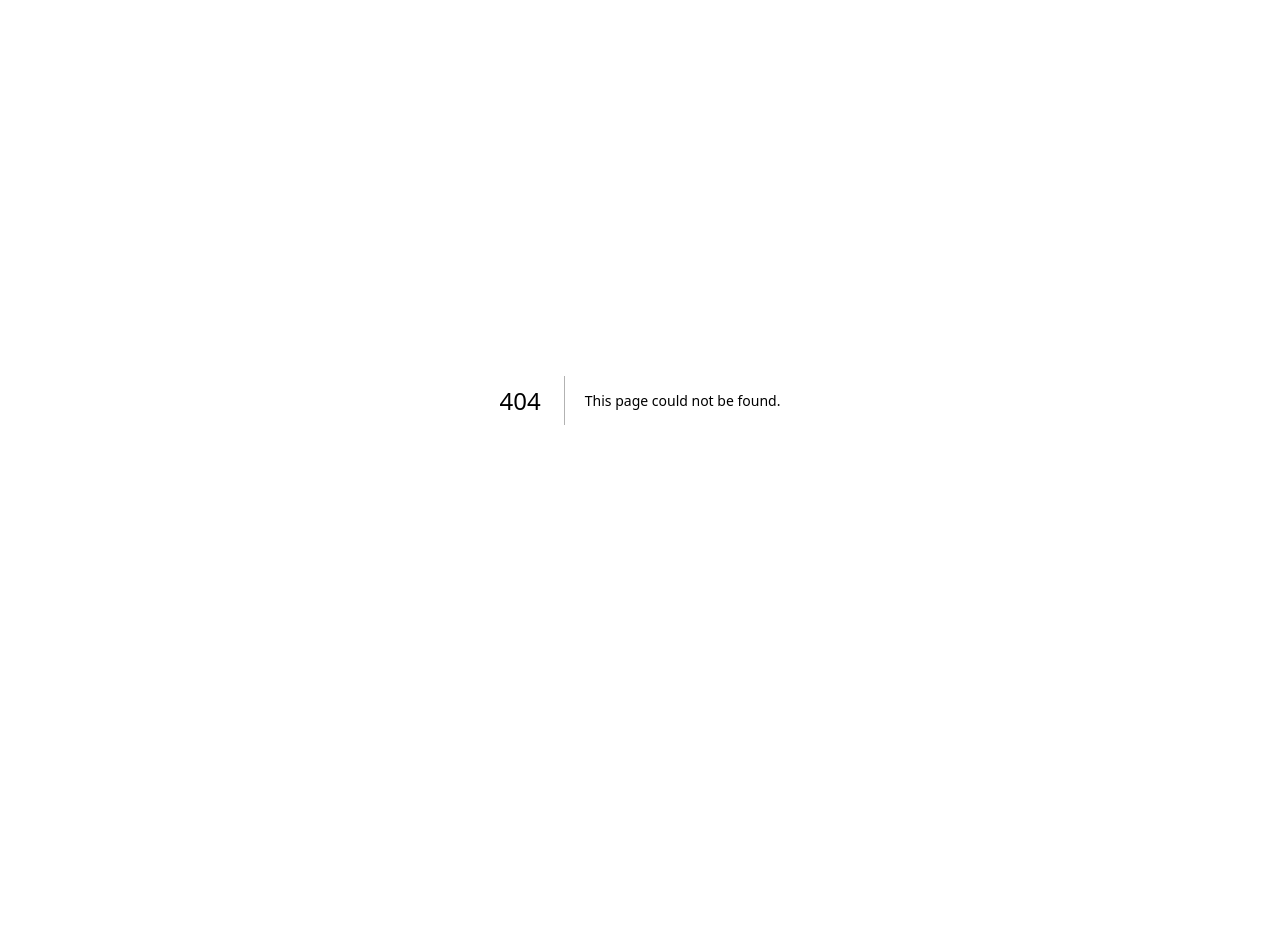
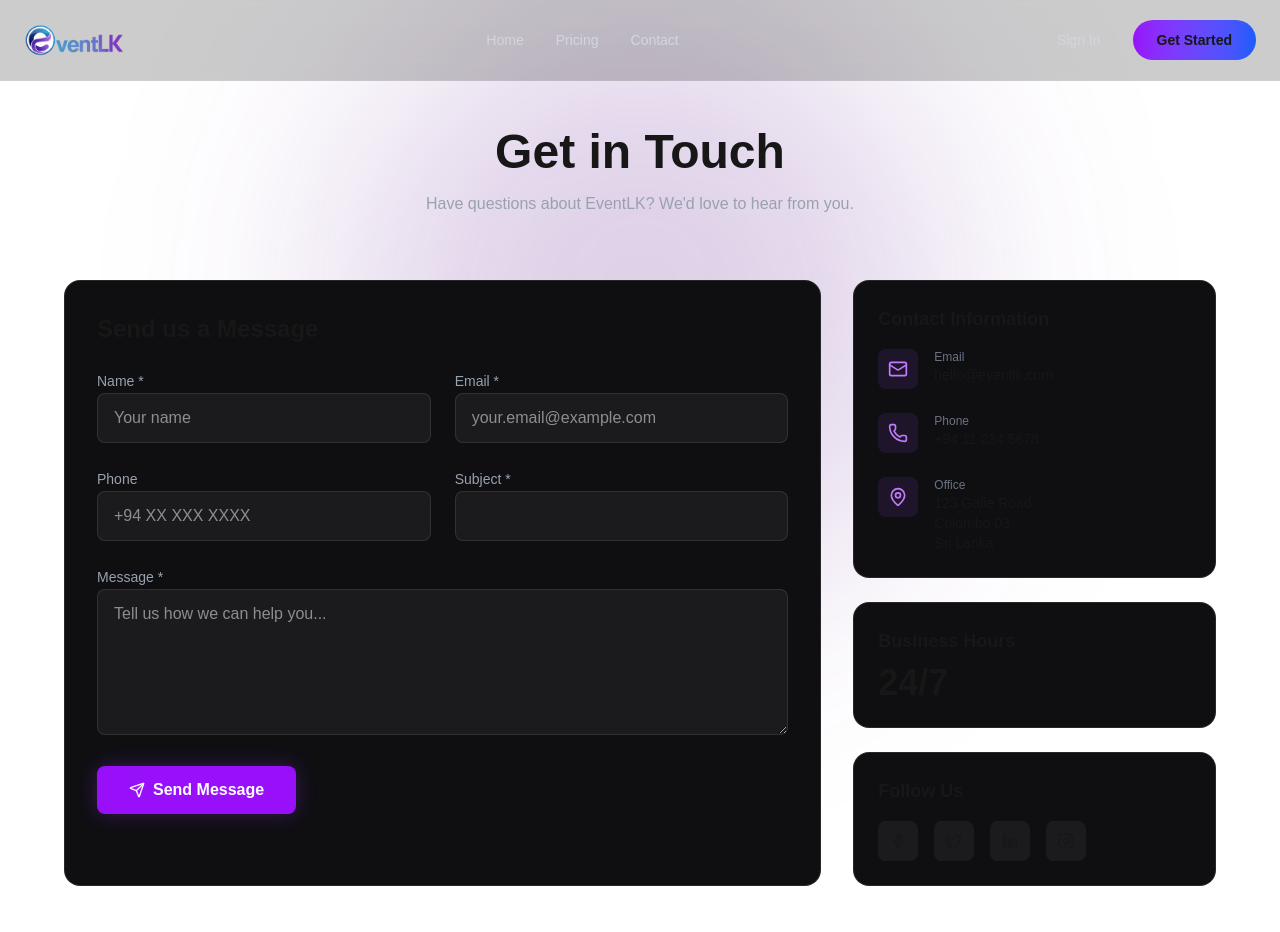
Before and after one commit to muhamed-zumair/Project-Eventlk, a Next.js app in the folder frontend/: page /contact in a window 1280 px wide. Before the commit this address had no page. Shown: the top 932 px of the page. Before the commit the page ends 800 px from the top, so only its background shows below. Built offline with nearby package versions, Linux system fonts and the light colour scheme.

Commit message:
feat: add contact section

```diff
--- /dev/null
+++ b/frontend/src/app/(landing)/contact/page.tsx
@@ -0,0 +1,106 @@
+'use client';
+
+import { Mail, Phone, MapPin, Clock, Facebook, Twitter, Linkedin, Instagram, Send } from 'lucide-react';
+
+export default function ContactPage() {
+  return (
+    <div className="min-h-screen pt-32 pb-20 px-6 relative overflow-hidden">
+      {/* Background Glow */}
+      <div className="absolute top-0 left-1/2 -translate-x-1/2 w-[600px] h-[600px] bg-purple-900/20 blur-[120px] rounded-full pointer-events-none" />
+
+      <div className="max-w-6xl mx-auto relative z-10">
+        <div className="text-center mb-16">
+          <h1 className="text-4xl md:text-5xl font-bold mb-4">Get in Touch</h1>
+          <p className="text-gray-400">Have questions about EventLK? We'd love to hear from you.</p>
+        </div>
+
+        <div className="grid grid-cols-1 lg:grid-cols-3 gap-8 mb-12">
+          {/* LEFT: Contact Form */}
+          <div className="lg:col-span-2 bg-[#0F0F12] border border-white/10 rounded-2xl p-8">
+            <h2 className="text-2xl font-bold mb-6">Send us a Message</h2>
+            <form className="space-y-6">
+              <div className="grid grid-cols-1 md:grid-cols-2 gap-6">
+                <div className="space-y-2">
+                  <label className="text-sm text-gray-400">Name *</label>
+                  <input type="text" placeholder="Your name" className="w-full bg-white/5 border border-white/10 rounded-lg px-4 py-3 focus:outline-none focus:border-purple-500 transition-colors text-white" />
+                </div>
+                <div className="space-y-2">
+                  <label className="text-sm text-gray-400">Email *</label>
+                  <input type="email" placeholder="your.email@example.com" className="w-full bg-white/5 border border-white/10 rounded-lg px-4 py-3 focus:outline-none focus:border-purple-500 transition-colors text-white" />
+                </div>
+              </div>
+
+              <div className="grid grid-cols-1 md:grid-cols-2 gap-6">
+                <div className="space-y-2">
+                  <label className="text-sm text-gray-400">Phone</label>
+                  <input type="text" placeholder="+94 XX XXX XXXX" className="w-full bg-white/5 border border-white/10 rounded-lg px-4 py-3 focus:outline-none focus:border-purple-500 transition-colors text-white" />
+                </div>
+                <div className="space-y-2">
+                  <label className="text-sm text-gray-400">Subject *</label>
+                  <input type="text" className="w-full bg-white/5 border border-white/10 rounded-lg px-4 py-3 focus:outline-none focus:border-purple-500 transition-colors text-white" />
+                </div>
+              </div>
+
+              <div className="space-y-2">
+                <label className="text-sm text-gray-400">Message *</label>
+                <textarea rows={5} placeholder="Tell us how we can help you..." className="w-full bg-white/5 border border-white/10 rounded-lg px-4 py-3 focus:outline-none focus:border-purple-500 transition-colors text-white"></textarea>
+              </div>
+
+              <button className="bg-purple-600 hover:bg-purple-700 text-white font-bold py-3 px-8 rounded-lg flex items-center gap-2 transition-all shadow-[0_0_20px_rgba(147,51,234,0.3)]">
+                <Send className="w-4 h-4" /> Send Message
+              </button>
+            </form>
+          </div>
+
+          {/* RIGHT: Info Cards */}
+          <div className="space-y-6">
+            {/* Contact Info */}
+            <div className="bg-[#0F0F12] border border-white/10 rounded-2xl p-6 space-y-6">
+              <h3 className="font-bold text-lg mb-4">Contact Information</h3>
+              <div className="flex items-start gap-4">
+                <div className="w-10 h-10 rounded-lg bg-purple-500/10 flex items-center justify-center text-purple-400"><Mail className="w-5 h-5"/></div>
+                <div><p className="text-xs text-gray-500">Email</p><p className="text-sm font-medium">hello@eventlk.com</p></div>
+              </div>
+              <div className="flex items-start gap-4">
+                <div className="w-10 h-10 rounded-lg bg-purple-500/10 flex items-center justify-center text-purple-400"><Phone className="w-5 h-5"/></div>
+                <div><p className="text-xs text-gray-500">Phone</p><p className="text-sm font-medium">+94 11 234 5678</p></div>
+              </div>
+              <div className="flex items-start gap-4">
+                <div className="w-10 h-10 rounded-lg bg-purple-500/10 flex items-center justify-center text-purple-400"><MapPin className="w-5 h-5"/></div>
+                <div><p className="text-xs text-gray-500">Office</p><p className="text-sm font-medium">123 Galle Road<br/>Colombo 03<br/>Sri Lanka</p></div>
+              </div>
+            </div>
+
+            {/* Business Hours */}
+            <div className="bg-[#0F0F12] border border-white/10 rounded-2xl p-6">
+               <h3 className="font-bold text-lg mb-2">Business Hours</h3>
+               <div className="text-4xl font-bold">24/7</div>
+            </div>
+
+            {/* Socials */}
+            <div className="bg-[#0F0F12] border border-white/10 rounded-2xl p-6">
+               <h3 className="font-bold text-lg mb-4">Follow Us</h3>
+               <div className="flex gap-4">
+                 {[Facebook, Twitter, Linkedin, Instagram].map((Icon, i) => (
+                   <div key={i} className="w-10 h-10 bg-white/5 rounded-lg flex items-center justify-center hover:bg-purple-600 transition-colors cursor-pointer">
+                     <Icon className="w-4 h-4" />
+                   </div>
+                 ))}
+               </div>
+            </div>
+          </div>
+        </div>
+
+        {/* Map Placeholder */}
+        <div className="w-full h-80 bg-[#0F0F12] border border-white/10 rounded-2xl flex items-center justify-center relative overflow-hidden">
+          <div className="absolute inset-0 bg-blue-900/10"></div>
+          <div className="text-center z-10">
+            <MapPin className="w-12 h-12 text-gray-500 mx-auto mb-2" />
+            <p className="text-gray-500">Map Location</p>
+            <p className="text-xs text-gray-600">123 Galle Road, Colombo 03, Sri Lanka</p>
+          </div>
+        </div>
+      </div>
+    </div>
+  );
+}
```
